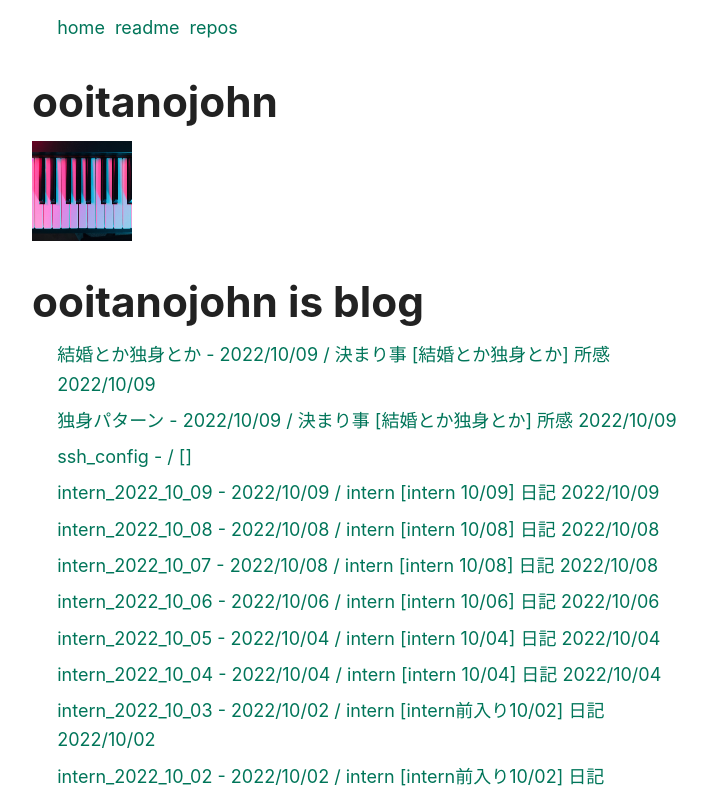
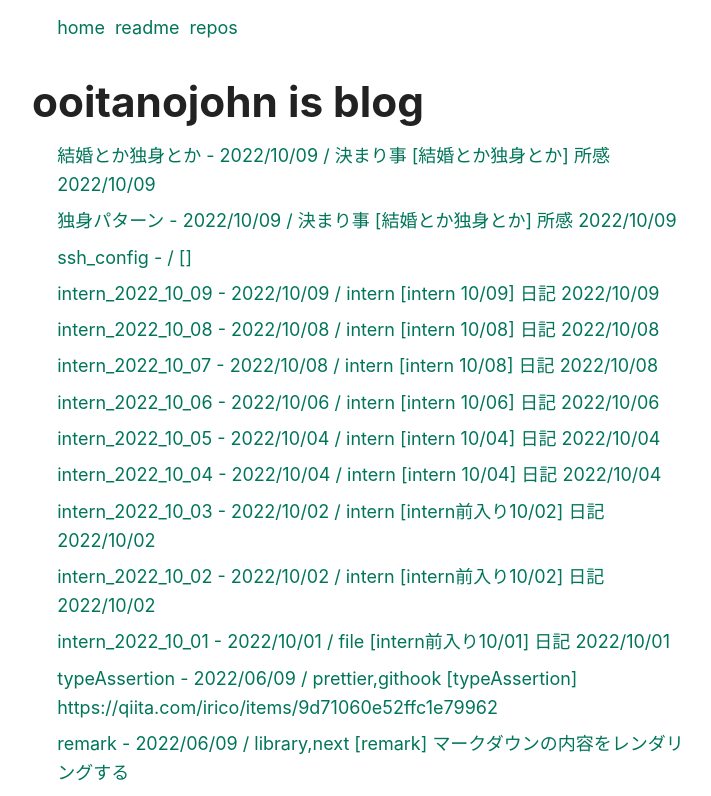
Before and after one commit to ooitanojohn/ooitanojohn, a Next.js app: page / in a window 1280 px wide. Shown: the top 796 px of the page, without its empty margins (279-990 px from the left). Built offline with nearby package versions, Linux system fonts and the light colour scheme.

Commit message:
[add] 見た目マシにした cssまた触る

```diff
--- a/components/header.module.css
+++ b/components/header.module.css
@@ -1,7 +1,4 @@
 /* phone */
-.container {
-  /* border: 1px solid grey;*/
-}
 .d_flex {
   display: flex;
   gap: 10px;
--- a/components/header.tsx
+++ b/components/header.tsx
@@ -13,8 +13,6 @@ function Header() {
           <li><Link href="/repos/1"><a>repos</a></Link></li>
         </ul>
       </nav>
-      <h1>ooitanojohn</h1>
-      <p><Image src="/images/profile.jpg" alt="top画像" width={100} height={100} /></p>
     </header>
   )
 }
```
Also changed, not shown: pages/posts/[id].tsx (line endings or trailing spaces).
